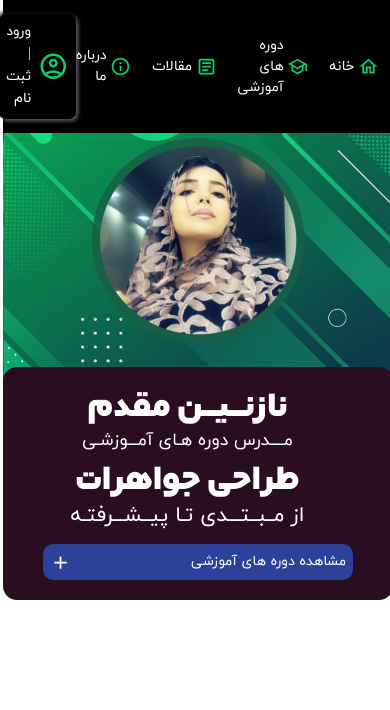
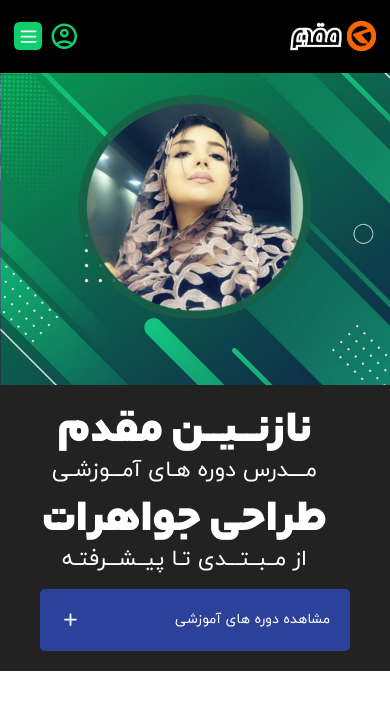
Before and after one commit to oo11boy/javaheratpack-shop, a Next.js app: page / in a window 390 px wide. Shown: the top 710 px of the page. Built offline with nearby package versions, Linux system fonts and the light colour scheme.

Commit message:
feat:update header and hero section

```diff
--- a/package.json
+++ b/package.json
@@ -13,6 +13,7 @@
     "@emotion/styled": "^11.14.0",
     "@mui/icons-material": "^6.4.7",
     "@mui/material": "^6.4.7",
+    "framer-motion": "^12.5.0",
     "next": "15.2.2",
     "react": "^19.0.0",
     "react-dom": "^19.0.0"
--- a/src/Components/Header/Header.tsx
+++ b/src/Components/Header/Header.tsx
@@ -1,37 +1,85 @@
-import React from "react";
+"use client";
+import React, { useState } from "react";
 import { ArticleOutlined, HomeOutlined, InfoOutlined, SchoolOutlined } from "@mui/icons-material";
 import AccountCircleOutlinedIcon from '@mui/icons-material/AccountCircleOutlined';
+
 export default function Header() {
+  const [isMenuOpen, setIsMenuOpen] = useState(false);
+
   return (
     <div className="w-full bg-[black] p-4">
-      <div className=" ccontainer flex justify-between items-center">
+      <div className="container mx-auto flex justify-between items-center">
+        {/* لوگو */}
         <div>
           <img
-          className="w-[95px] h-[30px]"
+            className="w-[95px] h-[30px]"
             src="../Images/logo.png"
-            alt=""
+            alt="لوگو"
           />
         </div>
-        <ul className="text-white flex gap-6">
-        <li className="flex items-center justify-center gap-1 hover:text-orange-500 transition-all duration-500 cursor-pointer ease-in-out">
-            <HomeOutlined className="text-[#0dcf6c]"/>
-            خانه
 
-          </li>
-          <li className="flex items-center justify-center gap-1 hover:text-orange-500 transition-all duration-500 cursor-pointer ease-in-out">
-          <SchoolOutlined className="text-[#0dcf6c]"/>
-            دوره های آموزشی</li>
-            <li className="flex items-center justify-center gap-1 hover:text-orange-500 transition-all duration-500 cursor-pointer ease-in-out">
-            <ArticleOutlined className="text-[#0dcf6c]"/>
-            مقالات</li>
-            <li className="flex items-center justify-center gap-1 hover:text-orange-500 transition-all duration-500 cursor-pointer ease-in-out">
-            <InfoOutlined className="text-[#0dcf6c]"/>
-            درباره ما</li>
-        </ul>
-        <div className="text-[#999] cursor-pointer shadow-[2px_2px_4px_rgba(255,255,255,0.4),-2px_-2px_4px_rgba(0,0,0,0.8)] active:shadow-[-2px_-2px_4px_rgba(255,255,255,0.4),2px_2px_4px_rgba(0,0,0,0.8)] flex items-center space-x-2 justify-center p-2 rounded-lg bg-black transition-all duration-200">
-  <AccountCircleOutlinedIcon fontSize="large" className="text-[#0dcf6c]" />
-  <p className="pb-[1px] !text-md text-white">ورود | ثبت نام</p>
-</div>
+        {/* دکمه همبرگر برای موبایل */}
+        <div className="flex items-center">
+          {/* دکمه ورود/ثبت‌نام (فقط در دسکتاپ) */}
+          <div className="md:hidden text-[#999] cursor-pointer items-center space-x-2 justify-center p-2 rounded-lg bg-black transition-all duration-200">
+            <AccountCircleOutlinedIcon fontSize="large" className="text-[#0dcf6c]" />
+          </div>
+
+          <button
+            className="md:hidden text-white bg-[#0dcf6c] p-1 rounded-md focus:outline-none"
+            onClick={() => setIsMenuOpen(!isMenuOpen)}
+          >
+            <svg className="w-6 h-6" fill="none" stroke="currentColor" viewBox="0 0 24 24">
+              <path
+                strokeLinecap="round"
+                strokeLinejoin="round"
+                strokeWidth="2"
+                d={isMenuOpen ? "M6 18L18 6M6 6l12 12" : "M4 6h16M4 12h16M4 18h16"}
+              />
+            </svg>
+          </button>
+        </div>
+
+        {/* لایه بلور اطراف منو */}
+        {isMenuOpen && (
+          <div
+            className="fixed inset-0 bg-[#00000063]  backdrop-blur-sm z-40 md:hidden"
+            onClick={() => setIsMenuOpen(false)}
+          ></div>
+        )}
+
+        {/* منوی اصلی (سایدبار از سمت راست) */}
+        <div
+          className={`fixed inset-y-0 right-0 w-64 bg-white md:!translate-0 text-black transform ${
+            isMenuOpen ? "translate-x-0" : "translate-x-full"
+          } md:static md:w-auto md:bg-transparent md:text-white md:transform-none transition-transform duration-500 ease-in-out z-50`}
+        >
+          <ul className="flex flex-col md:flex-row gap-6 p-4 md:p-0 h-full md:h-auto">
+            <li className="flex items-center justify-start gap-1 hover:text-orange-500 transition-all duration-500 cursor-pointer ease-in-out">
+              <HomeOutlined className="text-[#0dcf6c]" />
+              خانه
+            </li>
+            <li className="flex items-center justify-start gap-1 hover:text-orange-500 transition-all duration-500 cursor-pointer ease-in-out">
+              <SchoolOutlined className="text-[#0dcf6c]" />
+              دوره‌های آموزشی
+            </li>
+            <li className="flex items-center justify-start gap-1 hover:text-orange-500 transition-all duration-500 cursor-pointer ease-in-out">
+              <ArticleOutlined className="text-[#0dcf6c]" />
+              مقالات
+            </li>
+            <li className="flex items-center justify-start gap-1 hover:text-orange-500 transition-all duration-500 cursor-pointer ease-in-out">
+              <InfoOutlined className="text-[#0dcf6c]" />
+              درباره ما
+            </li>
+
+          </ul>
+        </div>
+
+        {/* دکمه ورود/ثبت‌نام (فقط در دسکتاپ) */}
+        <div className="hidden md:flex text-[#999] cursor-pointer shadow-[2px_2px_4px_rgba(255,255,255,0.4),-2px_-2px_4px_rgba(0,0,0,0.8)] active:shadow-[-2px_-2px_4px_rgba(255,255,255,0.4),2px_2px_4px_rgba(0,0,0,0.8)] items-center space-x-2 justify-center p-2 rounded-lg bg-[black] transition-all duration-200">
+          <AccountCircleOutlinedIcon fontSize="large" className="text-[#0dcf6c]" />
+          <p className="pb-[1px] text-md text-white">ورود | ثبت نام</p>
+        </div>
       </div>
     </div>
   );
--- a/src/Components/HeroSection/HeroSection.css
+++ b/src/Components/HeroSection/HeroSection.css
@@ -7,22 +7,48 @@
 }
 .boxhero{
     padding: 20px 40px;
+    background-color: #222;
 }
+
+
+
 @media (max-width: 768px) {
     .HeroSection {
         margin-bottom: 0 !important;
-        padding-top: 60% !important;
+        padding-top: 80% !important;
+        padding-bottom: 20px !important;
+        background: url("/images/bgmini2.png") no-repeat top center / 100% !important;
+
+    }
+.heroboxbtn{
+    border-radius: 5px;
+    padding: 20px;
+}
+    .boxhero{
+        width:100%!important;
+      border-radius: 0!important;
+
+    }
+    .boldherotext{
+        font-size: 40px;
+    }
+    .normalherotext{
+        font-size: 22px;
+    }
+}
+
+@media (min-width: 555px) and (max-width: 768px) {
+    .HeroSection {
+        margin-bottom: 0 !important;
+        padding-top: 53% !important;
         padding-bottom: 20px !important;
         background: url("/images/bgmini.png") no-repeat top center / 100% !important;
 
     }
-
     .boxhero{
-        width:100%!important;
-
+        border-radius: 15px!important;
     }
 }
-
 @media (min-width: 769px) and (max-width: 1024px) {
     .HeroSection {
         margin-bottom: -110px !important;
@@ -57,3 +83,55 @@
 
 
 }
+
+
+
+
+/* حالت اولیه: عناصر نامرئی */
+.boldherotext,
+.normalherotext,
+.heroboxbtn {
+  opacity: 0;
+}
+
+/* انیمیشن fade-in */
+@keyframes fadeIn {
+  to {
+    opacity: 1;
+    transform: translateY(0);
+  }
+}
+
+/* اعمال انیمیشن‌ها به عناصر */
+.boldherotext {
+  animation: fadeIn 1s ease-in-out forwards;
+}
+
+.normalherotext {
+  animation: fadeIn 1s ease-in-out forwards;
+}
+
+.heroboxbtn {
+  animation: fadeIn 1s ease-in-out forwards;
+}
+
+/* تاخیر در انیمیشن‌ها برای ایجاد ترتیب خاص */
+.boldherotext:nth-child(1) {
+  animation-delay: 0.5s;
+}
+
+.normalherotext:nth-child(2) {
+  animation-delay: 1s;
+}
+
+.boldherotext:nth-child(3) {
+  animation-delay: 1.5s;
+}
+
+.normalherotext:nth-child(4) {
+  animation-delay: 2s;
+}
+
+.heroboxbtn {
+  animation-delay: 2.5s;
+}
--- a/src/Components/HeroSection/HeroSection.tsx
+++ b/src/Components/HeroSection/HeroSection.tsx
@@ -4,6 +4,7 @@ import { Add } from "@mui/icons-material";
 export default function HeroSection() {
   return (
     <div className="lg:h-[81vh] xl:h-screen h-screen flex justify-start items-start  lg:items-center HeroSection">
+
       <div className=" ccontainer  flex md:block justify-center items-start">
         <div className="max-w-[555px] boxhero  px-8 bg-[#2B0D22] rounded-2xl">
           <div className="flex justify-between w-full items-center">
@@ -24,7 +25,7 @@ export default function HeroSection() {
           </div>
 
           <a
-            className="text-white bg-[#2C419A] w-full flex justify-between items-center rounded-xl mt-4 p-2"
+            className="text-white heroboxbtn bg-[#2C419A] w-full flex justify-between items-center rounded-xl mt-4 p-2"
             href=""
           >
             مشاهده دوره های آموزشی
```
Also changed, not shown: public/Images/bgmini2.png (added), 1 other file (tests, documents, lock files or other folders).
